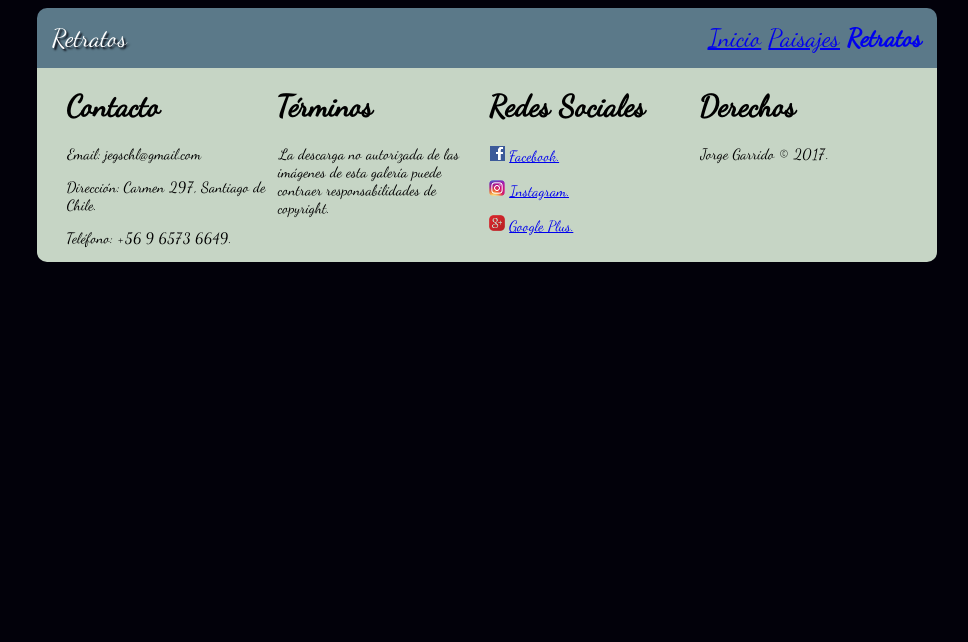
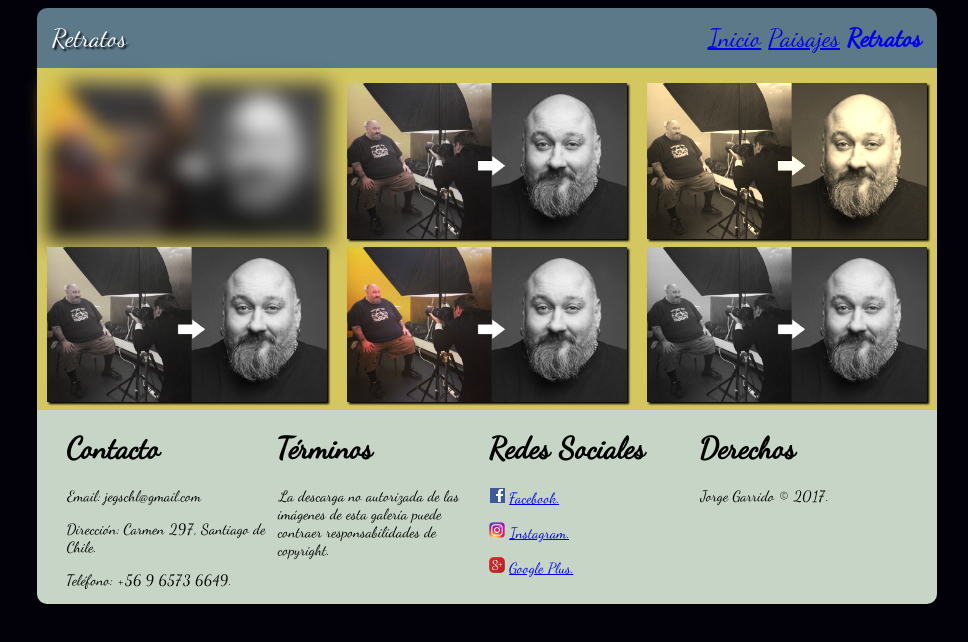
Before and after one commit to jegschl/nextu_cdwr, a plain HTML site: page retratos.html in a window 1280 px wide. Shown: the whole page, without its empty margins (153-1121 px from the left). Drawn offline with Linux system fonts and the light colour scheme.

Commit message:
Update retratos.html + filtros galeria + documentación estilos.css

```diff
--- a/css/estilos.css
+++ b/css/estilos.css
@@ -1,9 +1,30 @@
 /**********************************************************************
+
   Santiago, 10/06/2017.
 
   Página de estilos CSS para Evaluación Final del nivel "CSS y
   Diseño Web Responsive" (CDWR_EF).
 
+  Consideraciones del autor:
+  1.- En lo posible se trata de indicar la relación de cada regla o asigna-
+      ción de propiedad con cada requerimiento solicitado por la evaluación.
+  2.- Esta señalización o indicación empieza con título en mayúsculas que
+      hace referencia a la parte de la evaluación en donde se especifica
+      el requerimiento.
+  3.- Hay reglas o asignación de propiedades que no son solicitadas en la
+      la evaluación y los criterios de uso de estas reglas pueden ser los
+      siguientes:
+        * Necesidad indirecta de requerimiento de la evaluación.
+        * Visualización adecuada para el proyecto;
+      Estas reglas o asignaciones se indican con título NSEF (Abreviatura
+      de No Solicitado en la Evaluación Final). Estas asignaciones van
+      siempre de último en cada regla.
+  4.- En algunas propiedades se indican su propiedad correspondiente con
+      prefijo (-webkit, -moz, -o, -ms, etc.) de proveedor de navegador
+      para aumentar la compatibilidad con la mayoría de los navegadores
+      web.
+
+  Autor: Jorge Elieser Garrido Sejas;
 
 **********************************************************************/
 
@@ -11,7 +32,8 @@
 /* CONSIDERACIONES GENERALES.
    1.- Utiliza la tipografía Dancing Script. */
 @font-face {
-    /* Importando la fuente para cumplir con el punto 1 de las
+    /* CONSIDERACIONES GENERALES.
+       Importando la fuente para cumplir con el punto 1 de las
        consideraciones generales. */
     font-family: DancingScript;
     src: url("../fuentes/DancingScript-Regular.otf") format("opentype");
@@ -26,6 +48,7 @@ body {
          punto 1 de las consideraciones generales. */
   font-family: DancingScript;
 
+  /* NSEF. Fuentes en toda la página de tamaño de 25px por defeto. */
   font-size: 25px;
 }
 
@@ -57,6 +80,7 @@ img {
        dientes para centrar el DIV contenedor y cumplir con el re-
        querimiento del punto 4 de las consideraciones generales. */
     margin: 0 auto;
+
   }
 }
 
@@ -69,6 +93,10 @@ img {
        Se señala ancho de 100% para cumplir con requerimiento del
        punto 4 de las consideraciones generales. */
     width: 100%;
+    margin: 0 auto;
+
+
+
   }
 }
 
@@ -80,6 +108,9 @@ header {
      superiores a 10px. */
   border-radius: 10px 10px 0 0;
 
+  /* NSEF.
+      Se establece ancho del header o cabecera por defecto al 100% del
+      DIV contenedor y altura del header de 60px por criterio estético. */
   width: 100%;
   height: 60px;
 
@@ -90,6 +121,8 @@ header span {
      #02010a. */
   text-shadow: 2px 2px 2px #02010a;
 
+  /* NSEF.
+     Color de fuente blanco en el título de la cabecera. */
   color: white;
 }
 
@@ -99,6 +132,9 @@ header span {
      con la fotografía". */
   float: left;
 
+  /* NSEF.
+     Se establece margen de 15px arriba y a la izquierda por criterio
+     estético. */
   margin-left: 15px;
   margin-top: 15px;
 }
@@ -109,12 +145,20 @@ header span {
      sitio. */
   float: right;
 
+  /* NSEF.
+     Se establece margen de 15px arriba y a la derecha por criterio
+     estético. */
   margin-right: 15px;
   margin-top: 15px;
 }
 
 #imagenes {
+  /* NSEF.
+     Se ocupa todo el ancho disponible del contenedor para la sección
+     de las imágenes. */
   width:100%;
+  /* NSEF.
+     También se centra esta sección. */
   margin 0 auto;
 }
 
@@ -122,7 +166,10 @@ header span {
   /* IMAGEN CENTRAL. Establece como color de fondo #82c3a6. */
   background-color: #82c3a6;
 
-  padding-bottom: 10px; /* sin solicitar en la EF */
+  /* NSEF.
+     Se establece padding en la parte inferior del DIV de la imagen
+     central. */
+  padding-bottom: 10px;
 }
 
 .imagen_central img {
@@ -143,12 +190,15 @@ header span {
   left: 5%;
 }
 
-/* Nav Menu Activo: Enlaces del menú activo sin subrayado. */
+/* CABECERA.
+   Nav Menu Activo: Enlaces del menú activo sin subrayado. */
 .nma {
   /* CABECERA. La página actual debe tener estilo sin subrayado. */
   text-decoration-line: none;
 
-  /* sin solicitar en la EF */
+  /* NSEF.
+     Fuente en negrita para el enlace de la página actual en el
+     NavMenu. */
   font-weight: bold;
 }
 
@@ -157,6 +207,9 @@ header span {
   .contenido {
     width: 100%;
     margin: 0 auto;
+    min-width: 300px;
+
+
   }
 
   .cabecera_ttl {
@@ -200,9 +253,9 @@ header span {
   background-color:  #d5c75f;
   border-width: 1px;
 
-  /* Centra el sistema Flexbox */
+  /*  NSEF.
+      Centra el sistema Flexbox */
   justify-content: center;
-
   width: 100%;
 }
 
@@ -236,10 +289,15 @@ header span {
      de paisaje y de retrato. */
   box-shadow: 2px 2px 5px #82c3a6;
 
+  /* NSEF.
+     Se establece asignaciones de propiedades decorativas al borde
+     de cada imagen en el index.html. */
   border-width: 2px;
   border-style: solid;
   border-color: gray;
 
+  /* NSEF.
+     Margenes por criterio estético. */
   margin-top: 15px;
   margin-bottom: : 15px;
 
@@ -298,11 +356,17 @@ footer {
   flex-wrap: wrap;
   justify-content: center;
 
+  /* NSEF.
+     Se disminuye un poco el tamaño de fuente para la sección footer por
+     criterio estético del autor. */
   font-size: 0.6em;
   width: 100%;
 }
 
 footer div {
+  /* NSEF.
+     Se asignan anchura mínima, anchura relativa y márgenes moderados a cada
+     columna en el pié de página por criterio estético del autor. */
   min-width: 200px;
   width: 23%;
   margin-left: 2px;
@@ -310,50 +374,108 @@ footer div {
 }
 
 footer img {
+  /* NSEF.
+     Se  quita la sombra en las imágenes de los logotipos de las redes
+     sociales ya que la combra venía por defecto desde la etiqueta IMG
+     global. */
   box-shadow: 0px 0px 0px #02010a;
 }
 
 /************************** Parámetros para GALERIA. *************************/
 .galeria {
-  padding-top: 15px;
+  /* GALERIA.
+     La galería debe mostraste en tres columnas para desktop y en una para
+     móvil. Las siguientes propiedades contínuas establecen la configuración
+     base del flex para mostrar las columnas necesarias en el caso de móviles
+     o desktop. Algunas poropiedades como justify-content se investigaron
+     fuera de NextU para simplicidad de desarrollo. */
   display: flex;
   display: -webkit-flex;
   display: -ms-flexbox;
-
   flex-direction: row;
   flex-wrap: wrap;
   justify-content: space-around;
-  align-content: space-around;
 
-  background-color: #C6d5c5;
+  /* NSEF.
+     Se indica el mismo color que la sección de imágenes del index.html para
+     la galería de imágenes. Se asume por criterio estético del autor. */
+  background-color:  #d5c75f;
+
+  /* NSEF.
+     Se agrega espacio por  padding por criterio estético del autor. */
+  padding-top: 15px;
 }
 
 .glr_item img{
+  /* GALERIA.
+     Estableciendo las 2 siguientes propiedades se logra que el flexbox de
+     la galería se comporte según requerimiento solicitado para la evaluación
+     de 3 columnas en desktop y 1 para móviles. */
   min-width: 225px;
   max-width: 280px;
 }
 
 .glr_itm01 img {
+  /* GALERIA.
+     Las siguientes propiedades establecen el efecto blur en 10px para la
+     imagen 1 de la galería satisfaciendo el requerimiento de efectos en
+     la galería de imágenes. Se agregan propiedades con prefijos para
+     aumentar compatibildad con navegadores web.*/
   -webkit-filter: blur(10px);
-  filter: blur(10px);
+  -moz-filter:    blur(10px);
+  -o-filter:      blur(10px);
+  -ms-filter:     blur(10px);
+  filter:         blur(10px);
 }
 
 .glr_itm02 img {
+  /* GALERIA.
+     Las siguientes propiedades establecen el efecto grayscale en 60% para
+     la imagen 2 de la galería satisfaciendo el requerimiento de efectos en
+     la galería de imágenes. Se agregan propiedades con prefijos para
+     aumentar compatibildad con navegadores web. */
   -webkit-filter: grayscale(60%);
-  filter: grayscale(60%);
+  -moz-filter:    grayscale(60%);
+  -o-filter:      grayscale(60%);
+  -ms-filter:     grayscale(60%);
+  filter:         grayscale(60%);
 }
 
 .glr_itm03 img {
+  /* GALERIA.
+     Las siguientes propiedades establecen el efecto sepia en 90% para
+     la imagen 3 de la galería satisfaciendo el requerimiento de efectos en
+     la galería de imágenes. Se agregan propiedades con prefijos para
+     aumentar compatibildad con navegadores web.*/
   -webkit-filter: sepia(90%);
-  filter: sepia(90%);
+  -moz-filter:    sepia(90%);
+  -o-filter:      sepia(90%);
+  -ms-filter:     sepia(90%);
+  filter:         sepia(90%);
 }
 
 .glr_itm04 img {
+  /* GALERIA.
+     Las siguientes propiedades establecen el efecto grayscale en 80% para
+     la imagen 4 de la galería satisfaciendo el requerimiento de efectos en
+     la galería de imágenes. Se agregan propiedades con prefijos para
+     aumentar compatibildad con navegadores web.*/
   -webkit-filter: grayscale(80%);
+  -moz-filter:    grayscale(80%);
+  -o-filter:      grayscale(80%);
+  -ms-filter:     grayscale(80%);
   filter: grayscale(80%);
 }
 
 .glr_itm06 img {
+  /* GALERIA.
+     Las siguientes propiedades establecen el efecto grayscale en 80% para
+     la imagen 6 de la galería satisfaciendo el requerimiento de efectos en
+     la galería de imágenes. Se agregan propiedades con prefijos para
+     aumentar compatibildad con navegadores web.*/
   -webkit-filter: grayscale(100%);
-  filter: grayscale(100%);
+  -moz-filter:    grayscale(100%);
+  -o-filter:      grayscale(100%);
+  -ms-filter:     grayscale(100%);
+  filter:         grayscale(100%);
 }
--- a/retratos.html
+++ b/retratos.html
@@ -32,15 +32,13 @@
 
       <section id="imagenes">
         <!-- GALERIA -->
-        <div>
-
-
-
-
-
-
-
-
+        <div class="galeria">
+          <div class="glr_item glr_itm01"><img src="imgs/img_retrato-450x250.jpg"></div>
+          <div class="glr_item glr_itm02"><img src="imgs/img_retrato-450x250.jpg"></div>
+          <div class="glr_item glr_itm03"><img src="imgs/img_retrato-450x250.jpg"></div>
+          <div class="glr_item glr_itm04"><img src="imgs/img_retrato-450x250.jpg"></div>
+          <div class="glr_item glr_itm05"><img src="imgs/img_retrato-450x250.jpg"></div>
+          <div class="glr_item glr_itm06"><img src="imgs/img_retrato-450x250.jpg"></div>
         </div>
 
       </section>
```
